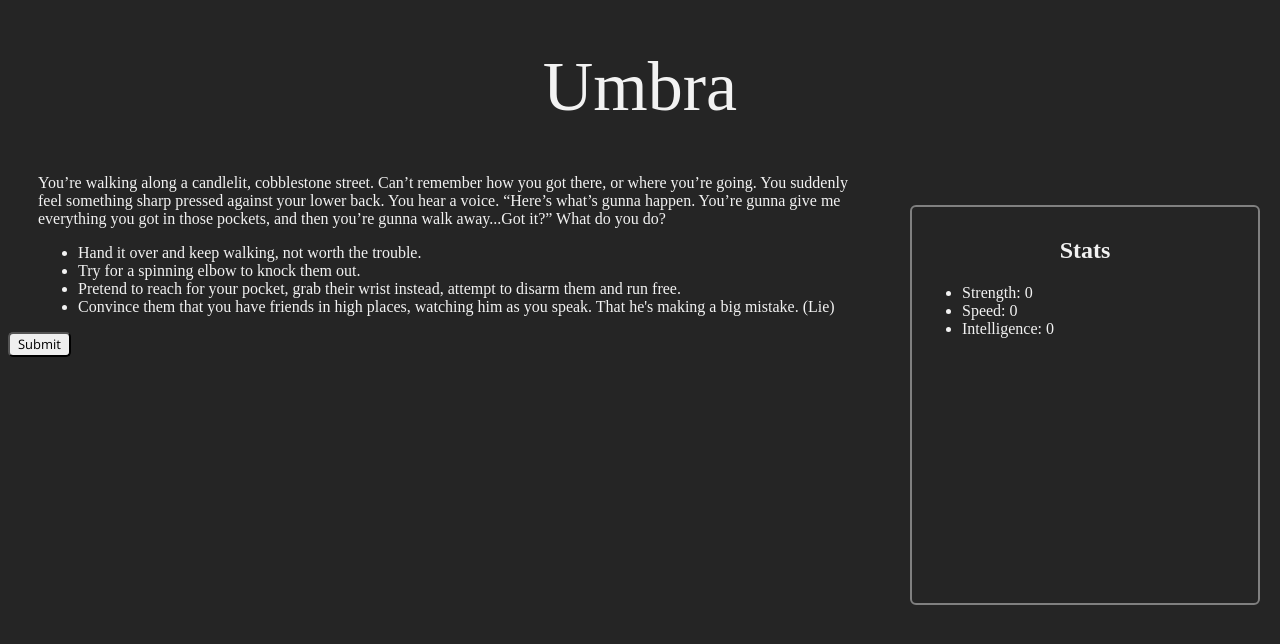
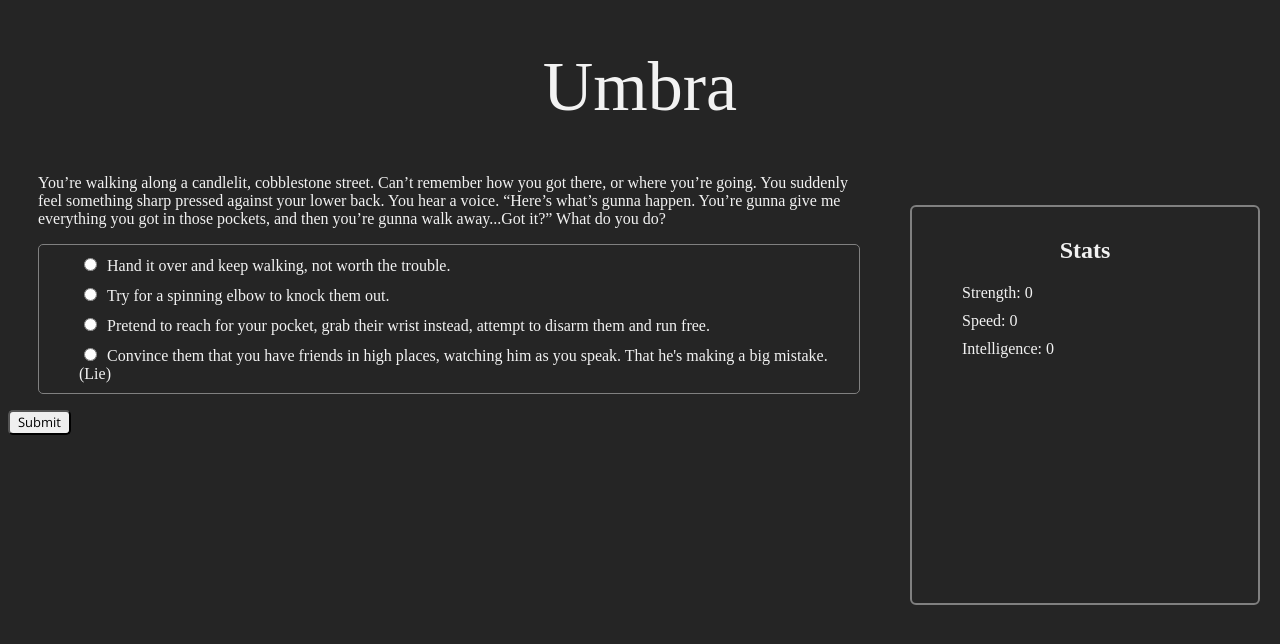
Before and after one commit to ahinkel421/umbra, a React (Create React App) app: page / in a window 1280 px wide. Both pictures are taken after a click on the button "Start Game". Shown: the top 644 px of the page. Built offline with nearby package versions, Linux system fonts and the light colour scheme; a web font is replaced by a local one.

Commit message:
styled answers

```diff
--- a/src/components/dialog-section.css
+++ b/src/components/dialog-section.css
@@ -2,3 +2,17 @@
 	margin: 30px 0 0 30px;
 	width: 65%;
 }
+
+input {
+	margin-right: 10px;
+}
+
+form ul {
+	border: 1px solid grey;
+	border-radius: 5px;
+}
+
+li {
+	list-style: none;
+	margin: 10px 0;
+}
--- a/src/components/dialog-section.js
+++ b/src/components/dialog-section.js
@@ -8,20 +8,26 @@ export default class DialogSection extends React.Component {
 		return (
 			<section className="dialog-section">
 				<Question text={this.props.currentQuestion} />
+				<form>
 					<ul>
 						<li>
+							<input type="radio" />
 							<Answer text={this.props.currentAnswers[0].text} />
 						</li>
 						<li>
+							<input type="radio" />
 							<Answer text={this.props.currentAnswers[1].text} />
 						</li>
 						<li>
+							<input type="radio" />
 							<Answer text={this.props.currentAnswers[2].text} />
 						</li>
 						<li>
+							<input type="radio" />
 							<Answer text={this.props.currentAnswers[3].text} />
 						</li>
 					</ul>
+				</form>
 			</section>
 		);
 	}
```
Lines whose indentation alone changed are shown as unchanged.
